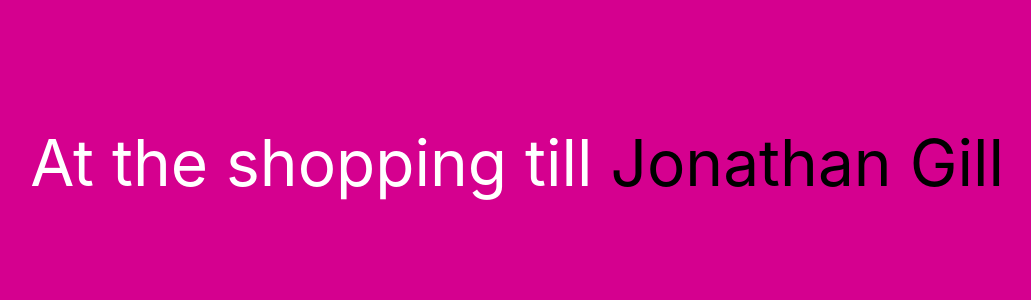
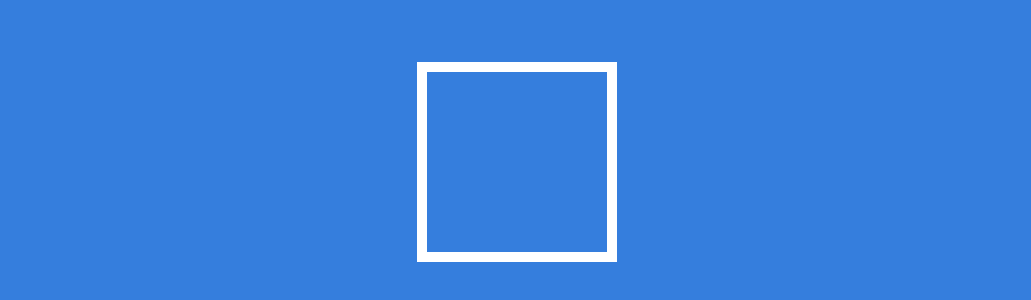
Before and after one commit to JonShort/DesignerRhymer, a Vue app: page /#/ in a window 1280 px wide. Shown: the part 238-538 px from the top of the page, without its empty margins (123-1154 px from the left). Built offline with nearby package versions, Linux system fonts and the light colour scheme.

Commit message:
added basic homepage and some routing

```diff
--- a/src/App.vue
+++ b/src/App.vue
@@ -1,39 +1,11 @@
 <template>
   <div id="app" v-bind:style="{backgroundColor: color}">
-    <section :class="$style.text">
-      <p><span :class="$style.quote">{{current}}</span> {{subject}}</p>
-    </section>
+    <router-view></router-view>
   </div>
 </template>
 
 <script>
-  const SubjectName = 'Jonathan Gill';
-
-  const QuoteList = [
-    'Run of the mill',
-    'Over the hill',
-    'Ate a dodgy pill',
-    'Going in for the kill',
-    'Writing his will',
-    'Sharpening his drill',
-    'Somehow he is still',
-    'All on his bill',
-    'At the shopping till',
-  ];
-
-  const currentQuote = QuoteList[Math.floor(Math.random() * QuoteList.length)];
-
-  const ColorList = [
-    '#e7040f',
-    '#ff6300',
-    '#ffb700',
-    '#5e2ca5',
-    '#d5008f',
-    '#ff41b4',
-    '#137752',
-    '#001b44',
-    '#357edd',
-  ];
+  import ColorList from '@/data/colors/ColorList';
 
   const currentColor = ColorList[Math.floor(Math.random() * ColorList.length)];
 
@@ -42,8 +14,6 @@
     data() {
       return {
         color: currentColor,
-        current: currentQuote,
-        subject: SubjectName,
       };
     },
   };
@@ -67,13 +37,3 @@
     box-sizing: border-box;
   }
 </style>
-
-<style module>
-  .text {
-    font-size: 5vw;
-  }
-
-  .quote {
-    color: #FFFFFF;
-  }
-</style>
--- /dev/null
+++ b/src/components/fullscreen-quote/FullScreenQuote.vue
@@ -0,0 +1,33 @@
+<template>
+  <div id="fullscreen-quote">
+    <section :class="$style.text">
+      <p><span :class="$style.quote">{{current}}</span> {{subject}}</p>
+    </section>
+  </div>
+</template>
+
+<script>
+  import { SubjectName, QuoteList } from '@/data/people/GillData';
+
+  const currentQuote = QuoteList[Math.floor(Math.random() * QuoteList.length)];
+
+  export default {
+    name: 'fullscreen-quote',
+    data() {
+      return {
+        current: currentQuote,
+        subject: SubjectName,
+      };
+    },
+  };
+</script>
+
+<style module>
+  .text {
+    font-size: 5vw;
+  }
+
+  .quote {
+    color: #FFFFFF;
+  }
+</style>
--- /dev/null
+++ b/src/components/home/Home.vue
@@ -0,0 +1,26 @@
+<template>
+  <div id="home">
+    <router-link to="/gill">
+      <div :class="$style.link"></div>
+    </router-link>
+  </div>
+</template>
+
+<script>
+  export default {
+    name: 'home',
+  };
+</script>
+
+<style module>
+  .link {
+    border: 10px solid #fff;
+    cursor: pointer;
+    height: 200px;
+    width: 200px;
+  }
+
+  .link:hover, .link:focus {
+    background: #fff;
+  }
+</style>
--- /dev/null
+++ b/src/data/colors/ColorList.vue
@@ -0,0 +1,15 @@
+<script>
+  const ColorList = [
+    '#e7040f',
+    '#ff6300',
+    '#ffb700',
+    '#5e2ca5',
+    '#d5008f',
+    '#ff41b4',
+    '#137752',
+    '#001b44',
+    '#357edd',
+  ];
+
+  export default ColorList;
+</script>
--- /dev/null
+++ b/src/data/people/GillData.vue
@@ -0,0 +1,15 @@
+<script>
+  export const SubjectName = 'Jonathan Gill';
+
+  export const QuoteList = [
+    'Run of the mill',
+    'Over the hill',
+    'Ate a dodgy pill',
+    'Going in for the kill',
+    'Writing his will',
+    'Sharpening his drill',
+    'Somehow he is still',
+    'All on his bill',
+    'At the shopping till',
+  ];
+</script>
--- a/src/main.js
+++ b/src/main.js
@@ -2,12 +2,14 @@
 // (runtime-only or standalone) has been set in webpack.base.conf with an alias.
 import Vue from 'vue';
 import App from './App';
+import router from './router';
 
 Vue.config.productionTip = false;
 
 /* eslint-disable no-new */
 new Vue({
   el: '#app',
+  router,
   template: '<App/>',
   components: { App },
 });
--- a/src/router/index.js
+++ b/src/router/index.js
@@ -1,6 +1,8 @@
 import Vue from 'vue';
 import Router from 'vue-router';
-import Hello from '@/components/Hello';
+
+import Home from '@/components/home/Home';
+import FullScreenQuote from '@/components/fullscreen-quote/FullScreenQuote';
 
 Vue.use(Router);
 
@@ -8,8 +10,13 @@ export default new Router({
   routes: [
     {
       path: '/',
-      name: 'Hello',
-      component: Hello,
+      name: 'Home',
+      component: Home,
+    },
+    {
+      path: '/gill',
+      name: 'Gill',
+      component: FullScreenQuote,
     },
   ],
 });
```
Also changed, not shown: static/404.html (added, +39 -0 lines), 1 other file (tests, documents, lock files or other folders).
